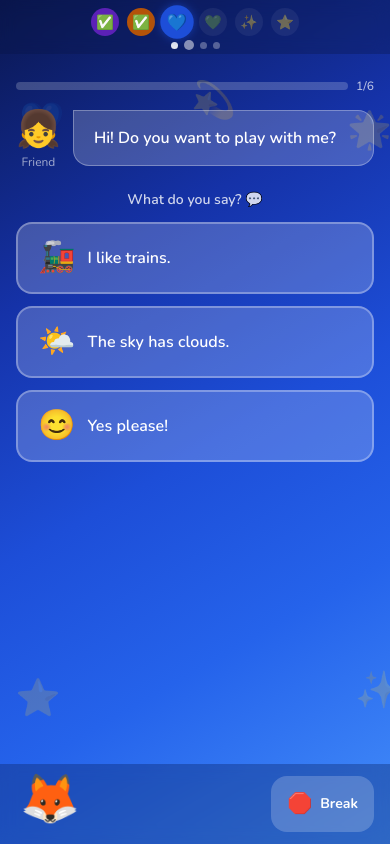
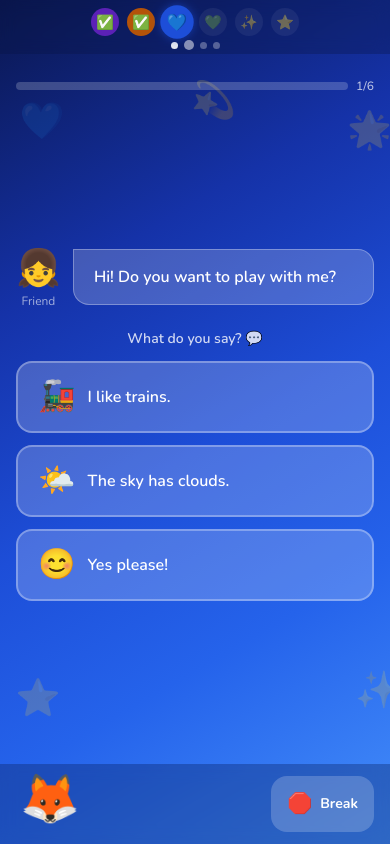
Before and after one commit to aCoderFromAnotherWorld/horizons, a Next.js app: page /game/chapter-3/level-2 in a window 390 px wide. Built offline with nearby package versions, Linux system fonts and the light colour scheme.

Commit message:
refactor: adjust layout styles for improved responsiveness in GameLayout and SceneCanvas components

```diff
--- a/app/game/layout.jsx
+++ b/app/game/layout.jsx
@@ -95,7 +95,7 @@ export default function GameLayout({ children }) {
 
   return (
     <div
-      className="relative flex flex-col min-h-dvh overflow-hidden"
+      className="relative flex h-dvh min-h-dvh flex-col overflow-hidden"
       style={{ background: theme.gradient }}
     >
       {/* Top bar: progress (only on chapter pages) */}
@@ -106,14 +106,14 @@ export default function GameLayout({ children }) {
       )}
 
       {/* Main content — animated on route change */}
-      <div className="flex-1 relative z-0 overflow-hidden">
+      <div className="relative z-0 min-h-0 flex-1 overflow-hidden">
         <AnimatePresence mode="wait">
           <motion.div
             key={pathname}
             initial={animations.pageTransition.initial}
             animate={animations.pageTransition.animate}
             exit={animations.pageTransition.exit}
-            className="absolute inset-0 overflow-y-auto"
+            className="absolute inset-0 h-full overflow-y-auto"
           >
             {children}
           </motion.div>
--- a/components/game/SceneCanvas.jsx
+++ b/components/game/SceneCanvas.jsx
@@ -62,7 +62,7 @@ export default function SceneCanvas({ chapterNumber = 1, children }) {
 
   return (
     <div
-      className="relative w-full min-h-full overflow-hidden"
+      className="relative h-full min-h-0 w-full overflow-hidden"
       style={{ background: theme.gradient }}
     >
       {/* Floating background decoratives */}
@@ -79,7 +79,7 @@ export default function SceneCanvas({ chapterNumber = 1, children }) {
       ))}
 
       {/* Page content */}
-      <div className="relative z-10 w-full min-h-full">
+      <div className="relative z-10 h-full w-full">
         {children}
       </div>
     </div>
```
